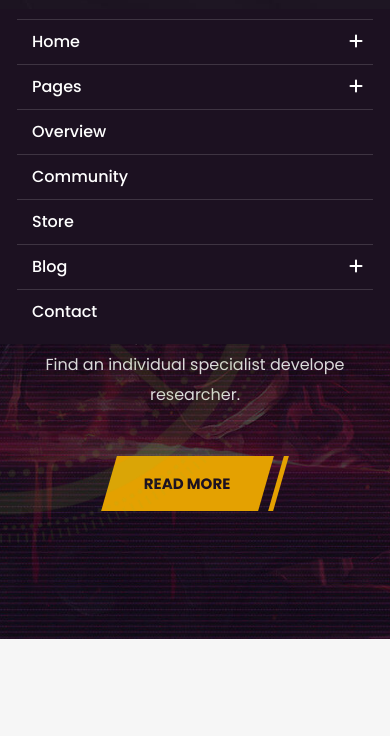
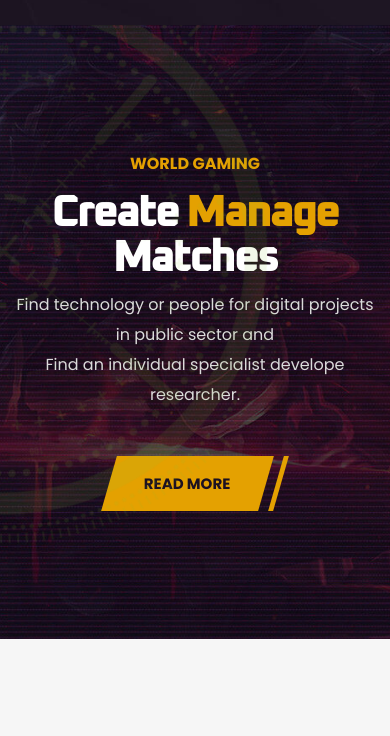
Before and after one commit to nguyenthanh2309/Geco---eSports-Gaming--Cloned-, a plain HTML site: page index.html in a window 390 px wide. Shown: the part 71-807 px from the top of the page. Drawn offline with nearby package versions, Linux system fonts and the light colour scheme; files that its build step writes are made by us from their sources; no server answers.

Commit message:
✨feature:

```diff
--- a/index.html
+++ b/index.html
@@ -145,7 +145,7 @@
                 </div>
             </div>
         </nav>
-        <div class="nav-submenu d-block d-lg-none">
+        <div class="nav-submenu d-lg-none">
             <div class="container">
                 <div class="row">
                     <div class="col-12">
```
